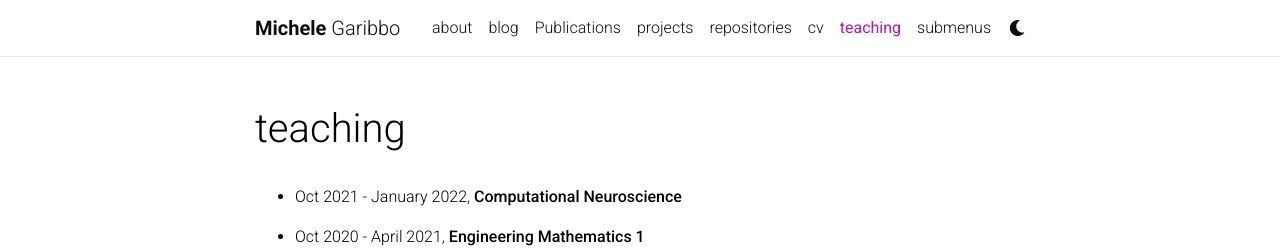
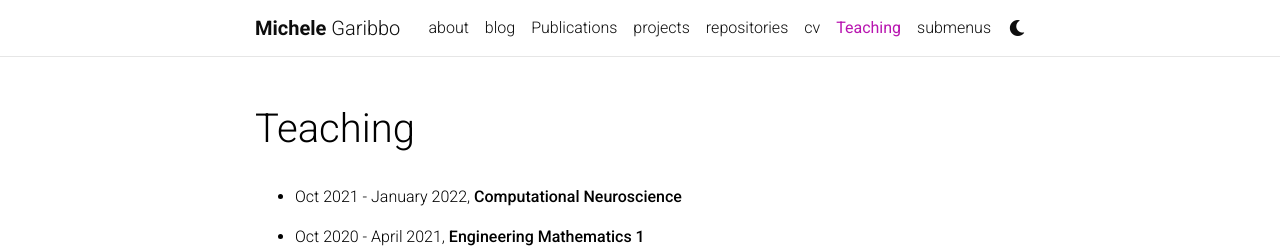
Before and after one commit to michele1993/michele1993.github.io, a Jekyll site: the page built from _pages/teaching.md, in a window 1280 px wide. Shown: the top 248 px of the page. Built offline with Jekyll 4.4.1, drawn with Linux system fonts in a browser that asks for light colours; comment, search, counter and statistics services are not loaded; a style sheet for code colours, icons or effects is not loaded.

```diff
--- a/_pages/teaching.md
+++ b/_pages/teaching.md
@@ -1,7 +1,7 @@
 ---
 layout: page
 permalink: /teaching/
-title: teaching
+title: Teaching
 description:
 nav: true
 nav_order: 5
```
Also changed, not shown: _pages/publications.md (+1 -2 lines).
